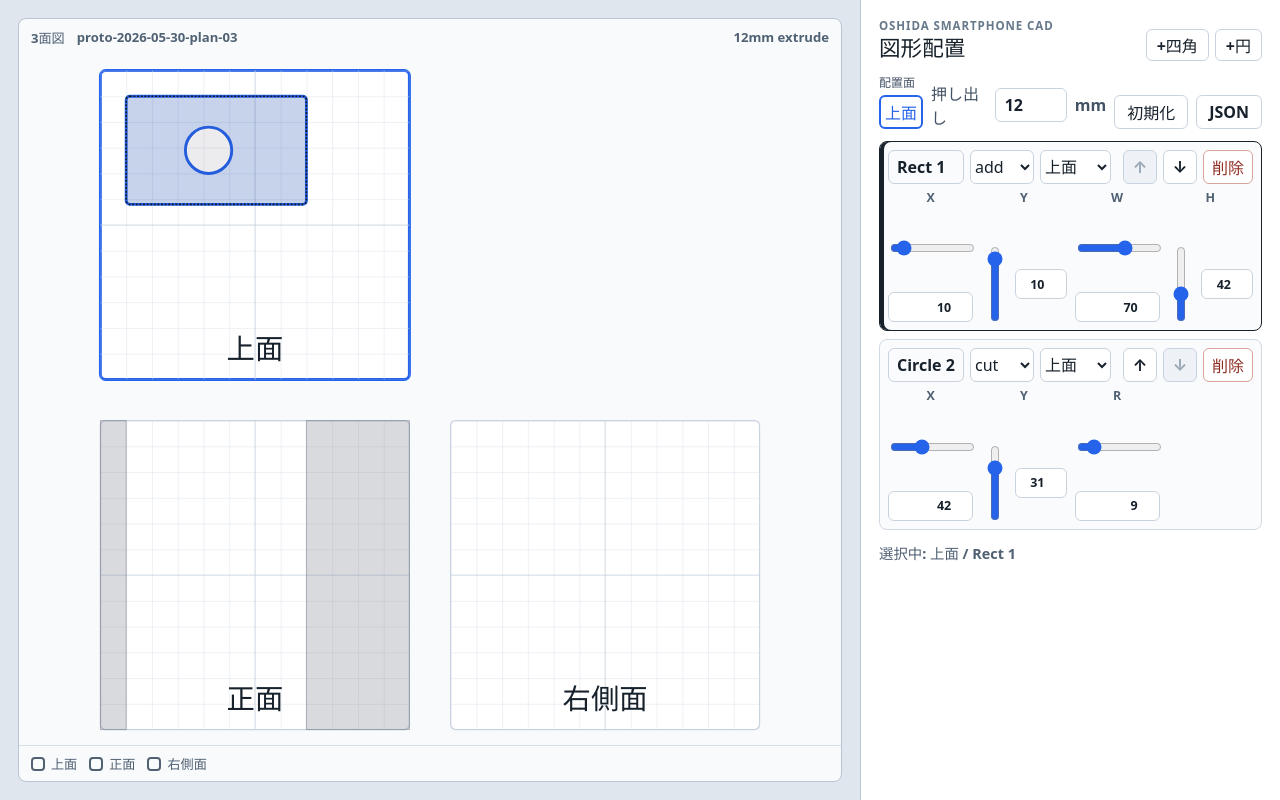
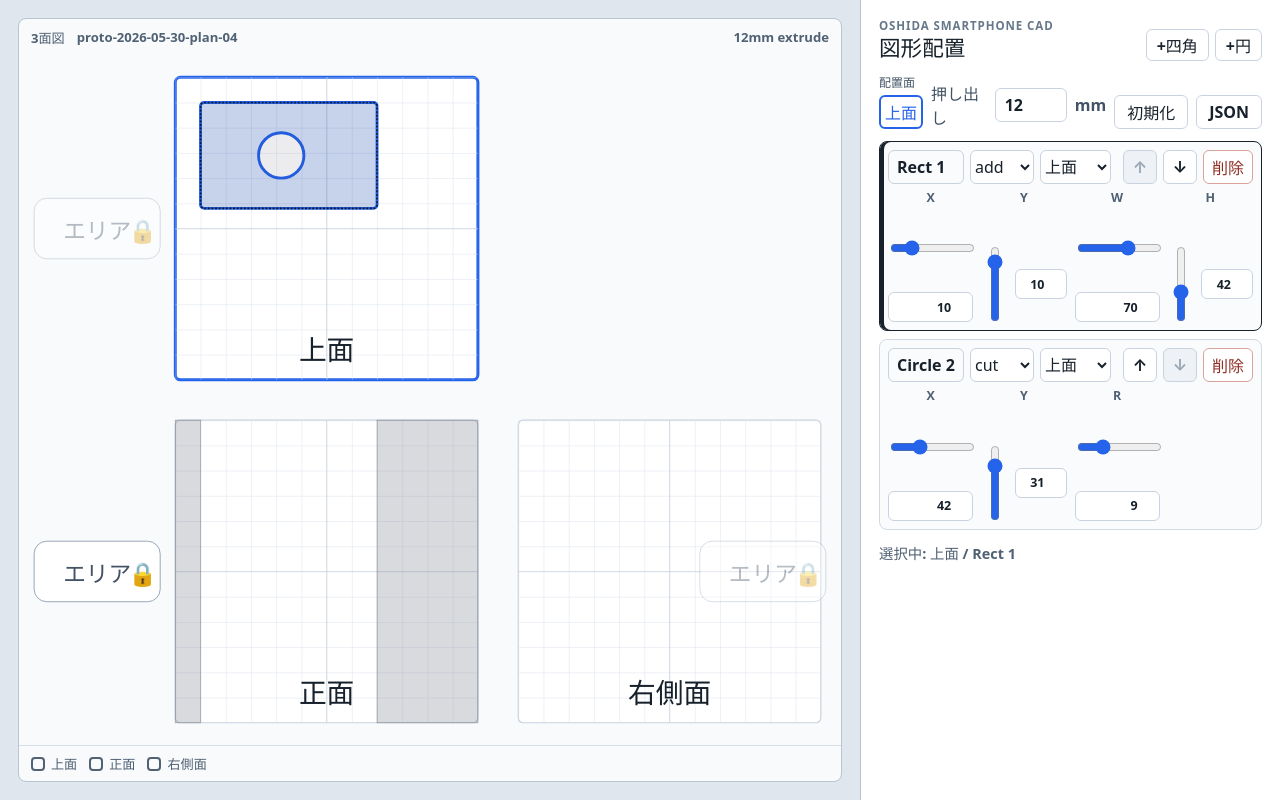
Before and after one commit to pscmps/oshidasumaho_cad, a React (Vite) app: page / in a window 1280 px wide. Built offline with nearby package versions, Linux system fonts and the light colour scheme.

Commit message:
Add face area lock controls

```diff
--- a/src/main.jsx
+++ b/src/main.jsx
@@ -3,17 +3,23 @@ import { createRoot } from 'react-dom/client';
 import './style.css';
 
 const STORAGE_KEY = 'oshidasumaho-cad-document-v1';
-const APP_VERSION = 'proto-2026-05-30-plan-03';
+const APP_VERSION = 'proto-2026-05-30-plan-04';
 const FACE_ORDER = ['top', 'front', 'right'];
 const FACE_LABELS = {
   top: '上面',
   front: '正面',
   right: '右側面',
 };
+const DEFAULT_AREA_LOCKS = {
+  top: false,
+  front: false,
+  right: false,
+};
 
 const initialDocument = {
   extrude: 12,
   activeFace: 'top',
+  areaLocks: DEFAULT_AREA_LOCKS,
   shapes: [
     { id: 1, type: 'rect', x: 10, y: 10, w: 70, h: 42, mode: 'add', face: 'top' },
     { id: 2, type: 'circle', x: 42, y: 31, r: 9, mode: 'cut', face: 'top' },
@@ -29,6 +35,10 @@ function normalizeFace(face) {
 
 function normalizeDocument(document) {
   const activeFace = normalizeFace(document?.activeFace);
+  const areaLocks = FACE_ORDER.reduce((locks, face) => ({
+    ...locks,
+    [face]: Boolean(document?.areaLocks?.[face]),
+  }), DEFAULT_AREA_LOCKS);
   const shapes = Array.isArray(document?.shapes)
     ? document.shapes.map((shape) => ({
         ...shape,
@@ -40,6 +50,7 @@ function normalizeDocument(document) {
     ...initialDocument,
     ...document,
     activeFace,
+    areaLocks,
     shapes,
   };
 }
@@ -106,6 +117,160 @@ function getFaceBounds(shapes, face) {
   }, null);
 }
 
+function getAllFaceBounds(shapes) {
+  return Object.fromEntries(FACE_ORDER.map((face) => [face, getFaceBounds(shapes, face)]));
+}
+
+function getFaceConstraint(face, faceBounds) {
+  const constraint = {
+    minX: 0,
+    maxX: 120,
+    minY: 0,
+    maxY: 120,
+    constrainedX: false,
+    constrainedY: false,
+  };
+  const topBounds = faceBounds.top;
+  const frontBounds = faceBounds.front;
+  const rightBounds = faceBounds.right;
+
+  if (face === 'top' && frontBounds) {
+    constraint.minX = frontBounds.minX;
+    constraint.maxX = frontBounds.maxX;
+    constraint.constrainedX = true;
+  }
+  if (face === 'front') {
+    if (topBounds) {
+      constraint.minX = topBounds.minX;
+      constraint.maxX = topBounds.maxX;
+      constraint.constrainedX = true;
+    }
+    if (rightBounds) {
+      constraint.minY = rightBounds.minY;
+      constraint.maxY = rightBounds.maxY;
+      constraint.constrainedY = true;
+    }
+  }
+  if (face === 'right' && frontBounds) {
+    constraint.minY = frontBounds.minY;
+    constraint.maxY = frontBounds.maxY;
+    constraint.constrainedY = true;
+  }
+
+  return constraint;
+}
+
+function hasAreaConstraint(constraint) {
+  return (
+    (constraint.constrainedX && constraint.maxX > constraint.minX) ||
+    (constraint.constrainedY && constraint.maxY > constraint.minY)
+  );
+}
+
+function isShapeWithinConstraint(shape, constraint) {
+  const bounds = getShapeBounds(shape);
+  return (
+    bounds.minX >= constraint.minX &&
+    bounds.maxX <= constraint.maxX &&
+    bounds.minY >= constraint.minY &&
+    bounds.maxY <= constraint.maxY
+  );
+}
+
+function canLockFace(shapes, face, faceBounds = getAllFaceBounds(shapes)) {
+  const constraint = getFaceConstraint(face, faceBounds);
+  if (!hasAreaConstraint(constraint)) {
+    return false;
+  }
+
+  return shapes
+    .filter((shape) => normalizeFace(shape.face) === face)
+    .every((shape) => isShapeWithinConstraint(shape, constraint));
+}
+
+function clampValue(value, min, max) {
+  return Math.min(max, Math.max(min, value));
+}
+
+function constrainShape(shape, constraint) {
+  if (!constraint) {
+    return shape;
+  }
+
+  if (shape.type === 'circle') {
+    const maxR = Math.max(
+      1,
+      Math.min(
+        60,
+        (constraint.maxX - constraint.minX) / 2,
+        (constraint.maxY - constraint.minY) / 2,
+      ),
+    );
+    const r = clampValue(shape.r, 1, maxR);
+    return {
+      ...shape,
+      r,
+      x: clampValue(shape.x, constraint.minX + r, constraint.maxX - r),
+      y: clampValue(shape.y, constraint.minY + r, constraint.maxY - r),
+    };
+  }
+
+  const w = clampValue(shape.w, 1, Math.max(1, constraint.maxX - constraint.minX));
+  const h = clampValue(shape.h, 1, Math.max(1, constraint.maxY - constraint.minY));
+  return {
+    ...shape,
+    w,
+    h,
+    x: clampValue(shape.x, constraint.minX, constraint.maxX - w),
+    y: clampValue(shape.y, constraint.minY, constraint.maxY - h),
+  };
+}
+
+function applyAreaLocks(document) {
+  const faceBounds = getAllFaceBounds(document.shapes);
+  return {
+    ...document,
+    shapes: document.shapes.map((shape) => {
+      const face = normalizeFace(shape.face);
+      if (!document.areaLocks?.[face]) {
+        return shape;
+      }
+      return constrainShape(shape, getFaceConstraint(face, faceBounds));
+    }),
+  };
+}
+
+function getShapeControlLimits(shape, constraint, locked) {
+  const fullConstraint = locked
+    ? constraint
+    : { minX: 0, maxX: 120, minY: 0, maxY: 120 };
+
+  if (shape.type === 'circle') {
+    const rMax = Math.max(
+      1,
+      Math.min(
+        60,
+        shape.x - fullConstraint.minX,
+        fullConstraint.maxX - shape.x,
+        shape.y - fullConstraint.minY,
+        fullConstraint.maxY - shape.y,
+      ),
+    );
+    return {
+      x: { min: fullConstraint.minX + shape.r, max: fullConstraint.maxX - shape.r },
+      y: { min: fullConstraint.minY + shape.r, max: fullConstraint.maxY - shape.r },
+      r: { min: 1, max: rMax },
+    };
+  }
+
+  return {
+    x: { min: fullConstraint.minX, max: Math.max(fullConstraint.minX, fullConstraint.maxX - shape.w) },
+    y: { min: fullConstraint.minY, max: Math.max(fullConstraint.minY, fullConstraint.maxY - shape.h) },
+    w: { min: 1, max: Math.max(1, fullConstraint.maxX - shape.x) },
+    h: { min: 1, max: Math.max(1, fullConstraint.maxY - shape.y) },
+  };
+}
+
 function App() {
   const [document, setDocument] = useState(loadDocument);
   const [selectedId, setSelectedId] = useState(document.shapes[0]?.id ?? null);
@@ -117,6 +282,11 @@ function App() {
   const selectedShape = document.shapes.find((shape) => shape.id === selectedId);
   const activeFace = normalizeFace(document.activeFace);
   const activeShapes = document.shapes.filter((shape) => normalizeFace(shape.face) === activeFace);
+  const faceBounds = useMemo(() => getAllFaceBounds(document.shapes), [document.shapes]);
+  const areaLockAvailability = useMemo(
+    () => Object.fromEntries(FACE_ORDER.map((face) => [face, canLockFace(document.shapes, face, faceBounds)])),
+    [document.shapes, faceBounds],
+  );
   const jsonText = useMemo(() => JSON.stringify(document, null, 2), [document]);
 
   useEffect(() => {
@@ -143,12 +313,20 @@ function App() {
   }
 
   function updateShape(id, patch) {
-    setDocument((current) => ({
+    setDocument((current) => applyAreaLocks({
       ...current,
       activeFace: patch.face ? normalizeFace(patch.face) : current.activeFace,
-      shapes: current.shapes.map((shape) =>
-        shape.id === id ? { ...shape, ...patch } : shape,
-      ),
+      shapes: current.shapes.map((shape) => {
+        if (shape.id !== id) {
+          return shape;
+        }
+        const nextShape = { ...shape, ...patch };
+        const face = normalizeFace(nextShape.face);
+        if (!current.areaLocks?.[face]) {
+          return nextShape;
+        }
+        return constrainShape(nextShape, getFaceConstraint(face, getAllFaceBounds(current.shapes)));
+      }),
     }));
   }
 
@@ -156,12 +334,15 @@ function App() {
     setDocument((current) => {
       const id = getNextId(current.shapes);
       const face = normalizeFace(current.activeFace);
-      const shape =
+      const shapeBase =
         type === 'rect'
           ? { id, type: 'rect', x: 18, y: 16, w: 42, h: 28, mode: 'add', face }
           : { id, type: 'circle', x: 44, y: 32, r: 3, mode: 'cut', face };
+      const shape = current.areaLocks?.[face]
+        ? constrainShape(shapeBase, getFaceConstraint(face, getAllFaceBounds(current.shapes)))
+        : shapeBase;
       setSelectedId(id);
-      return { ...current, shapes: [...current.shapes, shape] };
+      return applyAreaLocks({ ...current, shapes: [...current.shapes, shape] });
     });
   }
 
@@ -171,7 +352,7 @@ function App() {
       if (selectedId === id) {
         setSelectedId(nextShapes[0]?.id ?? null);
       }
-      return { ...current, shapes: nextShapes };
+      return applyAreaLocks({ ...current, shapes: nextShapes });
     });
   }
 
@@ -210,6 +391,25 @@ function App() {
     });
   }
 
+  function toggleAreaLock(face) {
+    const normalizedFace = normalizeFace(face);
+    setDocument((current) => {
+      const currentLocks = { ...DEFAULT_AREA_LOCKS, ...current.areaLocks };
+      const nextLockValue = !currentLocks[normalizedFace];
+      if (nextLockValue && !canLockFace(current.shapes, normalizedFace)) {
+        return current;
+      }
+
+      return applyAreaLocks({
+        ...current,
+        areaLocks: {
+          ...currentLocks,
+          [normalizedFace]: nextLockValue,
+        },
+      });
+    });
+  }
+
   function resetDocument() {
     setDocument(initialDocument);
     setSelectedId(initialDocument.shapes[0].id);
@@ -234,9 +434,12 @@ function App() {
           document={document}
           selectedId={selectedId}
           fullPreviewFace={fullPreviewFace}
+          areaLocks={document.areaLocks}
+          areaLockAvailability={areaLockAvailability}
           onSelect={selectShape}
           onFaceSelect={setActiveFace}
           onFaceDoubleSelect={toggleFullPreview}
+          onAreaLockToggle={toggleAreaLock}
         />
       </section>
 
@@ -292,6 +495,8 @@ function App() {
               index={index}
               total={activeShapes.length}
               selected={shape.id === selectedId}
+              locked={Boolean(document.areaLocks?.[normalizeFace(shape.face)])}
+              constraint={getFaceConstraint(normalizeFace(shape.face), faceBounds)}
               onSelect={() => selectShape(shape.id)}
               onChange={(patch) => updateShape(shape.id, patch)}
               onMove={moveShape}
@@ -320,9 +525,12 @@ function Viewer({
   document,
   selectedId,
   fullPreviewFace,
+  areaLocks,
+  areaLockAvailability,
   onSelect,
   onFaceSelect,
   onFaceDoubleSelect,
+  onAreaLockToggle,
 }) {
   const activeFace = normalizeFace(document.activeFace);
   const previewFace = fullPreviewFace ? normalizeFace(fullPreviewFace) : null;
@@ -339,7 +547,7 @@ function Viewer({
         <span>{APP_VERSION}</span>
         <span>{document.extrude}mm extrude</span>
       </div>
-      <svg className="tri-view" viewBox="0 0 268 268" role="img" aria-label="3面配置図">
+      <svg className="tri-view" viewBox="0 0 326 268" role="img" aria-label="3面配置図">
         <defs>
           <pattern id="grid" width="10" height="10" patternUnits="userSpaceOnUse">
             <path d="M 10 0 L 0 0 0 10" fill="none" stroke="#d8dee9" strokeWidth="0.35" />
@@ -369,6 +577,16 @@ function Viewer({
             onFaceDoubleSelect={onFaceDoubleSelect}
           />
         ))}
+        {visibleFaces.map((face) => (
+          <AreaLockButton
+            key={`lock-${face}`}
+            face={face}
+            full={Boolean(previewFace)}
+            locked={Boolean(areaLocks?.[face])}
+            disabled={!areaLocks?.[face] && !areaLockAvailability?.[face]}
+            onToggle={onAreaLockToggle}
+          />
+        ))}
       </svg>
       <div className="viewer-legend">
         {FACE_ORDER.map((face) => (
@@ -379,17 +597,61 @@ function Viewer({
   );
 }
 
+function getAreaLockTransform(face, full) {
+  if (full) {
+    return 'translate(48 22)';
+  }
+  if (face === 'right') {
+    return 'translate(270 190)';
+  }
+  if (face === 'front') {
+    return 'translate(6 190)';
+  }
+  return 'translate(6 54)';
+}
+
+function AreaLockButton({ face, full, locked, disabled, onToggle }) {
+  return (
+    <g
+      className={`area-lock-button face-${face} ${locked ? 'locked' : ''} ${disabled ? 'disabled' : ''}`}
+      transform={getAreaLockTransform(face, full)}
+      role="button"
+      tabIndex={disabled ? -1 : 0}
+      aria-label={`${FACE_LABELS[face]} エリアロック`}
+      onClick={(event) => {
+        event.stopPropagation();
+        if (!disabled) {
+          onToggle(face);
+        }
+      }}
+      onDoubleClick={(event) => {
+        event.stopPropagation();
+      }}
+      onKeyDown={(event) => {
+        if ((event.key === 'Enter' || event.key === ' ') && !disabled) {
+          event.preventDefault();
+          onToggle(face);
+        }
+      }}
+    >
+      <rect width="50" height="24" rx="5" />
+      <text x="25" y="16">エリア</text>
+      <text x="43" y="16">🔒</text>
+    </g>
+  );
+}
+
 function getFaceTransform(face, full) {
   if (full) {
-    return 'translate(14 14) scale(2)';
+    return 'translate(43 14) scale(2)';
   }
   if (face === 'top') {
-    return 'translate(6 6)';
+    return 'translate(62 6)';
   }
   if (face === 'right') {
-    return 'translate(142 142)';
+    return 'translate(198 142)';
   }
-  return 'translate(6 142)';
+  return 'translate(62 142)';
 }
 
 function FacePlan({
@@ -585,11 +847,15 @@ function ShapeEditor({
   index,
   total,
   selected,
+  locked,
+  constraint,
   onSelect,
   onChange,
   onMove,
   onRemove,
 }) {
+  const limits = getShapeControlLimits(shape, constraint, locked);
+
   return (
     <article ref={editorRef} className={`shape-card ${selected ? 'selected' : ''}`}>
       <header className="shape-card-top">
@@ -633,16 +899,16 @@ function ShapeEditor({
           axis="x"
           label="X"
           value={shape.x}
-          min={0}
-          max={120}
+          min={limits.x.min}
+          max={limits.x.max}
           onChange={(x) => onChange({ x })}
         />
         <ControlField
           axis="y"
           label="Y"
           value={shape.y}
-          min={0}
-          max={120}
+          min={limits.y.min}
+          max={limits.y.max}
           invert
           onChange={(y) => onChange({ y })}
         />
@@ -652,16 +918,16 @@ function ShapeEditor({
               axis="x"
               label="W"
               value={shape.w}
-              min={1}
-              max={120}
+              min={limits.w.min}
+              max={limits.w.max}
               onChange={(w) => onChange({ w })}
             />
             <ControlField
               axis="y"
               label="H"
               value={shape.h}
-              min={1}
-              max={120}
+              min={limits.h.min}
+              max={limits.h.max}
               onChange={(h) => onChange({ h })}
             />
           </>
@@ -671,8 +937,8 @@ function ShapeEditor({
               axis="x"
               label="R"
               value={shape.r}
-              min={1}
-              max={60}
+              min={limits.r.min}
+              max={limits.r.max}
               onChange={(r) => onChange({ r })}
             />
             <div className="control-field empty" aria-hidden="true" />
```
Also changed, not shown: src/style.css (+34 -0 lines).
